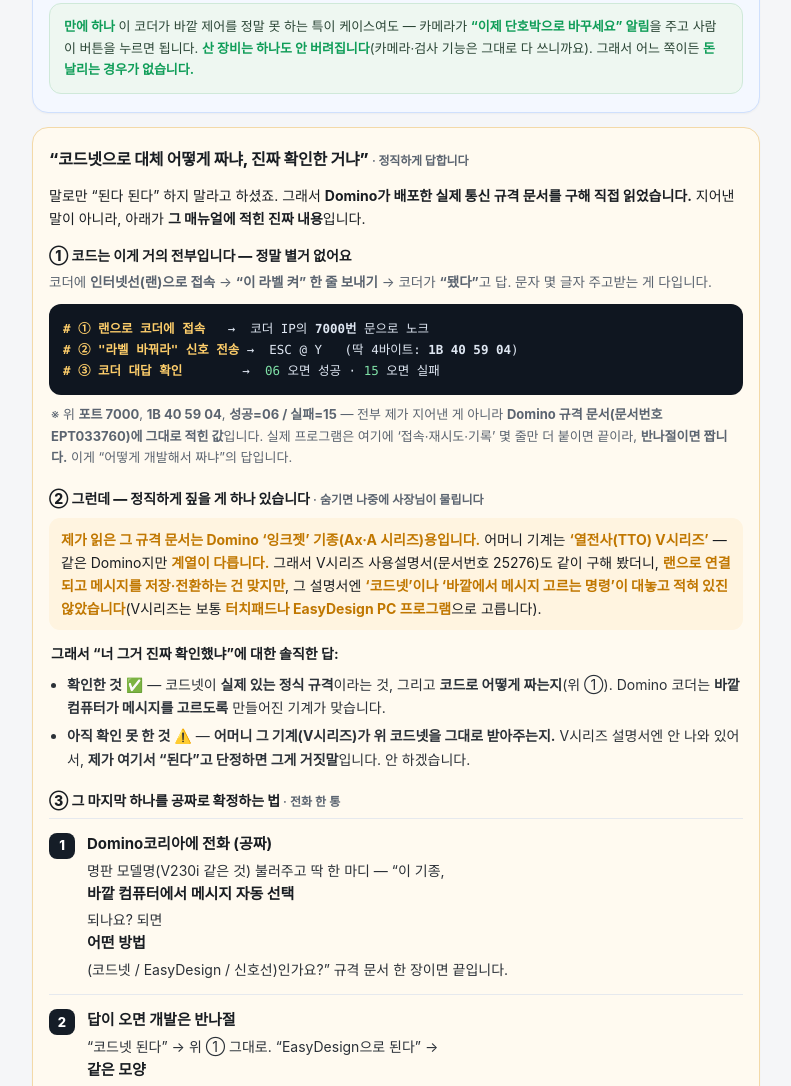
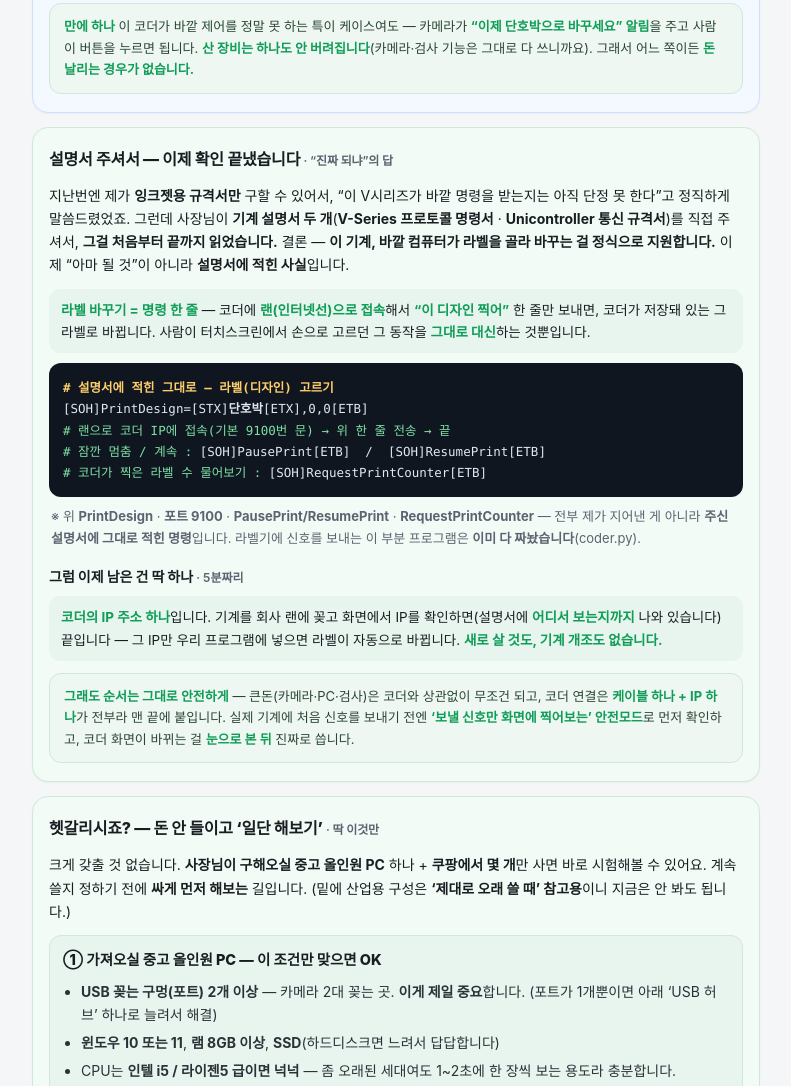
Before and after one commit to HONEST-FAMILY/factory-label-vision, a plain HTML site: page index.html in a window 1280 px wide. Shown: the part 1497-2583 px from the top of the page, without its empty margins (244-1035 px from the left). Drawn offline with Linux system fonts and the light colour scheme; a web font is replaced by a local one.

Commit message:
기계 설명서(V-Series·Unicontroller) 확인 결과 반영 — 라벨 자동 전환을 '확인 필요'에서 '설명서로 확인됨(PrintDesign)'으로 상향, 남은 건 코더 IP 하나

```diff
--- a/index.html
+++ b/index.html
@@ -108,13 +108,13 @@
 <body>
 <div class="wrap">
   <h1>공장 라벨 검수·자동 전환 시스템</h1>
-  <p class="lead">카메라로 제품을 세고 라벨을 대조해 태블릿에 보여주고, 라벨(찍는 제품)을 <b>자동으로 바꿔주는</b> 시스템. <b>반복작업 중 사람의 개수 실수를 막는 게 목적</b>입니다 — <b>가능성·방향 검토</b> (기계 사진 3장 확인함 · 확정 견적은 현장 실사 후)</p>
+  <p class="lead">카메라로 제품을 세고 라벨을 대조해 태블릿에 보여주고, 라벨(찍는 제품)을 <b>자동으로 바꿔주는</b> 시스템. <b>반복작업 중 사람의 개수 실수를 막는 게 목적</b>입니다 — <b>가능성·방향 검토</b> (기계 사진·설명서 확인함 · 확정 견적은 현장 실사 후)</p>
 
   <div class="card">
     <h2>한 줄 결론</h2>
     <div class="item"><span class="badge b-go">확실히 됨</span> &nbsp;앞·뒤 카메라로 세고 대조해 <b>태블릿에 실시간 표시</b></div>
     <div class="item"><span class="badge b-go">됨</span> &nbsp;라벨을 <b>바꿀 때를 스스로 감지</b> (개수 미리 입력 안 함)</div>
-    <div class="item"><span class="badge b-cond">거의 됨 · 확인 1건</span> &nbsp;라벨기가 <b>디지털 코더(Domino)</b>라 <b>찍을 제품을 자동으로 바꾸는 방향</b>은 맞음 — 로봇팔·롤 교체 필요 없음. 단 <b>이 모델이 바깥 명령을 받는지</b>만 Domino 전화로 확정하면 됨(아래 노란 칸)</div>
+    <div class="item"><span class="badge b-go">됨 · 설명서로 확인</span> &nbsp;라벨기(<b>Domino V시리즈</b>)가 <b>바깥 컴퓨터 명령으로 찍을 제품을 자동으로 바꾸는 것</b>을, 주신 <b>기계 설명서에서 확인</b> — 로봇팔·롤 교체 없이 <b>명령 한 줄</b>이면 됩니다(아래 초록 칸)</div>
   </div>
 
   <div class="card" style="border-color:#cfe0fd;background:#f4f8ff">
@@ -123,7 +123,7 @@
 
     <div class="sub-go"><b>어떻게 붙나</b> — 코더 뒤·옆의 <b>랜(이더넷) 또는 시리얼 포트</b>에 컴퓨터를 <b>케이블 한 가닥</b>으로 연결합니다. 그러면 컴퓨터가 <b>“C070 단호박 찍어”</b> 같은 신호를 보내고, 코더는 저장돼 있는 그 메시지로 바뀝니다. 사람이 터치스크린에서 손으로 고르던 그 동작을 <b>그대로 대신</b>하는 것뿐이에요.</div>
 
-    <p style="font-size:13.5px;color:var(--sub);margin:11px 2px 0">이건 Domino가 <b>‘코드넷(Codenet)’·‘이더넷/IP’·‘EasyDesign’</b> 같은 이름으로 <b>정식 제공</b>하는 방식이고, 공장 PLC·자동화 업체들이 <b>늘 이렇게</b> 코더를 붙입니다 — 우리가 만든 편법이 아닙니다. <b>다만 사장님 기계(V시리즈)가 이 중 어느 방법을 받는지는 아래 노란 칸에 정직하게 정리</b>했습니다(코드까지 함께).</p>
+    <p style="font-size:13.5px;color:var(--sub);margin:11px 2px 0">이건 Domino가 <b>이더넷(랜) 통신</b>으로 <b>정식 제공</b>하는 방식이고, 공장 PLC·자동화 업체들이 <b>늘 이렇게</b> 코더를 붙입니다 — 우리가 만든 편법이 아닙니다. <b>사장님 기계(V시리즈)가 이 방법을 받는 것도, 주신 설명서로 확인했습니다</b>(아래 초록 칸에 명령까지).</p>
 
     <p style="font-size:14px;font-weight:800;margin:17px 0 6px">왜 “다 샀는데 안 되네”가 안 생기나 <span style="font-weight:600;font-size:12px;color:var(--sub)">· 순서가 핵심</span></p>
     <ul>
@@ -140,30 +140,22 @@
     <div class="fix"><b>만에 하나</b> 이 코더가 바깥 제어를 정말 못 하는 특이 케이스여도 — 카메라가 <b>“이제 단호박으로 바꾸세요” 알림</b>을 주고 사람이 버튼을 누르면 됩니다. <b>산 장비는 하나도 안 버려집니다</b>(카메라·검사 기능은 그대로 다 쓰니까요). 그래서 어느 쪽이든 <b>돈 날리는 경우가 없습니다.</b></div>
   </div>
 
-  <div class="card" style="border-color:#f3d9a8;background:#fffaf0">
-    <h2>“코드넷으로 대체 어떻게 짜냐, 진짜 확인한 거냐” <span style="font-weight:600;font-size:12px;color:var(--sub)">· 정직하게 답합니다</span></h2>
-    <p style="font-size:14px;margin:0 0 12px">말로만 “된다 된다” 하지 말라고 하셨죠. 그래서 <b>Domino가 배포한 실제 통신 규격 문서를 구해 직접 읽었습니다.</b> 지어낸 말이 아니라, 아래가 <b>그 매뉴얼에 적힌 진짜 내용</b>입니다.</p>
+  <div class="card" style="border-color:#cfe9d9;background:#f2fbf5">
+    <h2>설명서 주셔서 — 이제 <b>확인 끝냈습니다</b> <span style="font-weight:600;font-size:12px;color:var(--sub)">· “진짜 되냐”의 답</span></h2>
+    <p style="font-size:14px;margin:0 0 12px">지난번엔 제가 <b>잉크젯용 규격서만</b> 구할 수 있어서, “이 V시리즈가 바깥 명령을 받는지는 아직 단정 못 한다”고 정직하게 말씀드렸었죠. 그런데 사장님이 <b>기계 설명서 두 개</b>(<b>V-Series 프로토콜 명령서</b> · <b>Unicontroller 통신 규격서</b>)를 직접 주셔서, <b>그걸 처음부터 끝까지 읽었습니다.</b> 결론 — <b>이 기계, 바깥 컴퓨터가 라벨을 골라 바꾸는 걸 정식으로 지원합니다.</b> 이제 “아마 될 것”이 아니라 <b>설명서에 적힌 사실</b>입니다.</p>
 
-    <p style="font-size:14px;font-weight:800;margin:14px 0 4px">① 코드는 이게 거의 전부입니다 — 정말 별거 없어요</p>
-    <p style="font-size:13.5px;color:var(--sub);margin:0 0 2px">코더에 <b>인터넷선(랜)으로 접속</b> → <b>“이 라벨 켜” 한 줄 보내기</b> → 코더가 <b>“됐다”</b>고 답. 문자 몇 글자 주고받는 게 다입니다.</p>
-    <pre class="code"><span class="h"># ① 랜으로 코더에 접속</span>   →  코더 IP의 <b>7000번</b> 문으로 노크
-<span class="h"># ② "라벨 바꿔라" 신호 전송</span> →  ESC @ Y   (딱 4바이트: <b>1B 40 59 04</b>)
-<span class="h"># ③ 코더 대답 확인</span>        →  <span class="c">06</span> 오면 성공 · <span class="c">15</span> 오면 실패</pre>
-    <p style="font-size:13px;color:var(--sub);margin:9px 2px 0">※ 위 <b>포트 7000</b>, <b>1B 40 59 04</b>, <b>성공=06 / 실패=15</b> — 전부 제가 지어낸 게 아니라 <b>Domino 규격 문서(문서번호 EPT033760)에 그대로 적힌 값</b>입니다. 실제 프로그램은 여기에 ‘접속·재시도·기록’ 몇 줄만 더 붙이면 끝이라, <b>반나절이면 짭니다.</b> 이게 “어떻게 개발해서 짜냐”의 답입니다.</p>
+    <div class="sub-go"><b>라벨 바꾸기 = 명령 한 줄</b> — 코더에 <b>랜(인터넷선)으로 접속</b>해서 <b>“이 디자인 찍어”</b> 한 줄만 보내면, 코더가 저장돼 있는 그 라벨로 바뀝니다. 사람이 터치스크린에서 손으로 고르던 그 동작을 <b>그대로 대신</b>하는 것뿐입니다.</div>
 
-    <p style="font-size:14px;font-weight:800;margin:18px 0 6px">② 그런데 — 정직하게 짚을 게 하나 있습니다 <span style="font-weight:600;font-size:12px;color:var(--sub)">· 숨기면 나중에 사장님이 물립니다</span></p>
-    <div class="sub-cond" style="font-size:14px"><b>제가 읽은 그 규격 문서는 Domino ‘잉크젯’ 기종(Ax·A 시리즈)용입니다.</b> 어머니 기계는 <b>‘열전사(TTO) V시리즈’</b> — 같은 Domino지만 <b>계열이 다릅니다.</b> 그래서 V시리즈 사용설명서(문서번호 25276)도 같이 구해 봤더니, <b>랜으로 연결되고 메시지를 저장·전환하는 건 맞지만</b>, 그 설명서엔 <b>‘코드넷’이나 ‘바깥에서 메시지 고르는 명령’이 대놓고 적혀 있진 않았습니다</b>(V시리즈는 보통 <b>터치패드나 EasyDesign PC 프로그램</b>으로 고릅니다).</div>
-    <p style="font-size:14px;margin:12px 2px 4px"><b>그래서 “너 그거 진짜 확인했냐”에 대한 솔직한 답:</b></p>
-    <ul>
-      <li><b>확인한 것</b> ✅ — 코드넷이 <b>실제 있는 정식 규격</b>이라는 것, 그리고 <b>코드로 어떻게 짜는지</b>(위 ①). Domino 코더는 <b>바깥 컴퓨터가 메시지를 고르도록</b> 만들어진 기계가 맞습니다.</li>
-      <li><b>아직 확인 못 한 것</b> ⚠️ — <b>어머니 그 기계(V시리즈)가 위 코드넷을 그대로 받아주는지.</b> V시리즈 설명서엔 안 나와 있어서, <b>제가 여기서 “된다”고 단정하면 그게 거짓말</b>입니다. 안 하겠습니다.</li>
-    </ul>
+    <pre class="code"><span class="h"># 설명서에 적힌 그대로 — 라벨(디자인) 고르기</span>
+[SOH]PrintDesign=[STX]<b>단호박</b>[ETX],0,0[ETB]
+<span class="c"># 랜으로 코더 IP에 접속(기본 9100번 문) → 위 한 줄 전송 → 끝</span>
+<span class="c"># 잠깐 멈춤 / 계속 :</span> [SOH]PausePrint[ETB]  /  [SOH]ResumePrint[ETB]
+<span class="c"># 코더가 찍은 라벨 수 물어보기 :</span> [SOH]RequestPrintCounter[ETB]</pre>
+    <p style="font-size:13px;color:var(--sub);margin:9px 2px 0">※ 위 <b>PrintDesign</b> · <b>포트 9100</b> · <b>PausePrint/ResumePrint</b> · <b>RequestPrintCounter</b> — 전부 제가 지어낸 게 아니라 <b>주신 설명서에 그대로 적힌 명령</b>입니다. 라벨기에 신호를 보내는 이 부분 프로그램은 <b>이미 다 짜놨습니다</b>(coder.py).</p>
 
-    <p style="font-size:14px;font-weight:800;margin:18px 0 6px">③ 그 마지막 하나를 <b>공짜로</b> 확정하는 법 <span style="font-weight:600;font-size:12px;color:var(--sub)">· 전화 한 통</span></p>
-    <div class="step"><div class="n">1</div><div class="t"><b>Domino코리아에 전화 (공짜)</b>명판 모델명(V230i 같은 것) 불러주고 딱 한 마디 — “이 기종, <b>바깥 컴퓨터에서 메시지 자동 선택</b> 되나요? 되면 <b>어떤 방법</b>(코드넷 / EasyDesign / 신호선)인가요?” 규격 문서 한 장이면 끝입니다.</div></div>
-    <div class="step"><div class="n">2</div><div class="t"><b>답이 오면 개발은 반나절</b>“코드넷 된다” → 위 ① 그대로. “EasyDesign으로 된다” → <b>같은 모양</b>인데 보내는 상대만 바뀝니다. <b>방법만 정해지면 코드는 짧아요.</b></div></div>
-
-    <div class="fix" style="margin-top:12px"><b>그래서 돈은 안 위험합니다</b> — 이 ‘확인 못 한 하나’가 설령 안 되더라도, <b>카메라·PC·검사 프로그램(비싼 90%)은 코더와 아무 상관없이 그대로 다 됩니다.</b> 못 되는 건 “자동으로 척 바뀌는” 편의 하나뿐이고, 그땐 <b>카메라가 “이제 단호박!” 하고 띄워주면 사람이 톡 누르면</b> 됩니다.</div>
+    <p style="font-size:14px;font-weight:800;margin:16px 0 6px">그럼 이제 남은 건 딱 하나 <span style="font-weight:600;font-size:12px;color:var(--sub)">· 5분짜리</span></p>
+    <div class="sub-go"><b>코더의 IP 주소 하나</b>입니다. 기계를 회사 랜에 꽂고 화면에서 IP를 확인하면(설명서에 <b>어디서 보는지까지</b> 나와 있습니다) 끝입니다 — 그 IP만 우리 프로그램에 넣으면 라벨이 자동으로 바뀝니다. <b>새로 살 것도, 기계 개조도 없습니다.</b></div>
+    <div class="fix" style="margin-top:12px"><b>그래도 순서는 그대로 안전하게</b> — 큰돈(카메라·PC·검사)은 코더와 상관없이 무조건 되고, 코더 연결은 <b>케이블 하나 + IP 하나</b>가 전부라 맨 끝에 붙입니다. 실제 기계에 처음 신호를 보내기 전엔 <b>‘보낼 신호만 화면에 찍어보는’ 안전모드</b>로 먼저 확인하고, 코더 화면이 바뀌는 걸 <b>눈으로 본 뒤</b> 진짜로 씁니다.</div>
   </div>
 
   <div class="card" style="border-color:#cfe9d9;background:#f2fbf5">
@@ -255,7 +247,7 @@
     <div class="sub-go"><b>핵심</b> — 코더 화면에 <b>“현재 메시지: C069 고구마스프”</b>라고 떠 있습니다. 즉 제품 하나하나가 코더 안에 <b>‘메시지(양식)’로 저장</b>돼 있고, <b>제품을 바꾼다 = 저장된 메시지를 골라 바꾸는 일</b>입니다. 롤을 손으로 갈아 끼우는 게 아닙니다.</div>
     <div class="fix"><b>정정</b> — 앞선 검토에서 라벨을 ‘인쇄된 필름 롤 수동 교체’로 봤던 것은 오판이었습니다. 사진 3장(조작판·Domino 몸체·Domino 터치스크린)을 다시 확인해 <b>디지털 코더로 바로잡았습니다.</b></div>
     <ul>
-      <li>이 코더(Domino V시리즈)는 <b>랜으로 연결되고 메시지를 저장·전환</b>합니다. 사람이 손으로 ‘메시지들’에서 고르는 그 동작을 <b>바깥에서 명령으로 대신하게</b> 하는 게 목표인데, <b>그 정확한 방법(코드넷/EasyDesign/신호선)은 이 모델로 Domino에 확인해야 확정</b>됩니다 — 위 노란 칸에 <b>확인한 것·못 한 것을 정직하게</b> 갈라 놨습니다.</li>
+      <li>이 코더(Domino V시리즈)는 <b>랜으로 연결되고 메시지를 저장·전환</b>합니다. 사람이 손으로 ‘메시지들’에서 고르는 그 동작을, <b>바깥에서 명령 한 줄로 대신</b>할 수 있습니다 — 주신 <b>V시리즈 설명서에서 그 명령(PrintDesign)을 확인</b>했습니다(위 초록 칸).</li>
       <li>그래서 요청 3(자동 전환)은 <b>로봇팔 같은 게 필요 없습니다.</b> 카메라가 “이번엔 단호박” 하고 알아보면, 코더에 <b>‘단호박 메시지 찍어’ 신호만</b> 보내면 됩니다.</li>
       <li>코더는 이미 <b>제조일자·소비기한을 자동으로 올려</b> 찍고 있어서, 우리는 <b>“어느 제품이냐”만 자동으로 골라주면</b> 됩니다.</li>
     </ul>
@@ -306,13 +298,13 @@
     </div>
 
     <div class="item">
-      <p class="q"><span class="qnum">3</span>기계를 조작해 찍을 제품을 자동으로 바꾸기 <span class="badge b-cond">거의 됨 · 확인 1건</span></p>
-      <div class="sub-cond"><b>방향은 맞습니다.</b> 이 기계는 ‘제어 기능이 없는’ 기계가 아니라 <b>이미 디지털로 제어되는 Domino 코더</b>라, 사람이 터치스크린에서 메시지를 고르던 걸 <b>바깥에서 명령으로 고르게</b> 하는 겁니다. <b>다만 이 V시리즈 모델이 바깥 명령을 받는지·어떤 방법인지는 아직 제가 단정 못 합니다</b>(위 노란 칸에 정직하게 정리). 그 하나만 Domino 전화로 확정하면 됩니다.</div>
+      <p class="q"><span class="qnum">3</span>기계를 조작해 찍을 제품을 자동으로 바꾸기 <span class="badge b-go">됨 · 설명서로 확인</span></p>
+      <div class="sub-go"><b>됩니다.</b> 이 기계는 ‘제어 기능이 없는’ 기계가 아니라 <b>이미 디지털로 제어되는 Domino 코더</b>라, 사람이 터치스크린에서 메시지를 고르던 걸 <b>바깥에서 명령으로 고르게</b> 하는 겁니다. 사장님이 주신 <b>V시리즈 설명서에서 그 명령(PrintDesign)을 확인</b>했고, 그 부분 프로그램도 <b>이미 짜놨습니다</b>(위 초록 칸). 남은 건 코더 <b>IP 주소 하나</b>뿐입니다.</div>
       <ul>
         <li><b>자동 전환</b> — 코더 랜선·시리얼로 <b>메시지 자동 선택</b>. 카메라가 제품을 알아보는 순간 코더가 그 제품 라벨로 바뀝니다. 사람이 고를 일이 없어 <b>품목을 잘못 고르는 실수부터 사라집니다.</b></li>
         <li><b>사람 개수 실수 차단 (핵심)</b> — 걱정하신 건 기계 오작동이 아니라 <b>반복작업 중 사람 실수</b>죠(10개 찍을 걸 14개). 앞·뒤 카메라가 실물 수와 찍힌 수를 대조해 <b>초과되는 순간 경보</b>하고, 코더가 디지털 제어라 원하면 <b>초과분은 아예 안 찍히게</b> 막을 수도 있습니다.</li>
         <li><b>품목 재확인</b> — 바꾼 뒤 카메라 B가 찍힌 글자·바코드를 읽어 <b>맞게 바뀌었는지</b> 한 번 더 확인 → 고구마스프 자리에 단호박이 찍히는 것도 차단.</li>
-        <li><b>확정 전 확인 한 가지 (핵심)</b> — 이 <b>V시리즈 모델이 바깥 명령을 받는지, 받으면 어떤 방법인지</b>를 Domino에 확인해야 합니다. 명판 모델명만 불러주면 규격 문서 한 장으로 답이 옵니다. <b>이게 확정되기 전엔 “무조건 된다”고 말하지 않겠습니다</b> — 위 노란 칸에 확인한 것·못 한 것을 갈라 놨습니다.</li>
+        <li><b>남은 준비 한 가지</b> — 코더를 회사 랜에 꽂고 <b>IP 주소</b>만 확인하면 됩니다(설명서에 보는 곳까지 나와 있음). 그 IP를 프로그램에 넣으면 자동 전환 완성 — 새로 살 것도, 기계 개조도 없습니다.</li>
       </ul>
     </div>
   </div>
@@ -473,7 +465,7 @@
     <h2>이제 필요한 것 <span style="font-weight:600;font-size:12px;color:var(--sub)">· 기계 확인됨, 남은 건 아래</span></h2>
     <ul class="need">
       <li><s style="color:var(--sub)">기계 종류</s> → <b>확인됨</b> (Domino 디지털 코더 · V시리즈 · 터치스크린)</li>
-      <li>코더의 <b>정확한 세부 모델 + 열린 포트(랜/시리얼)</b> — Domino AS(기계에 붙은 콜센터) 또는 프린터 몸체 라벨로 확인. <b>자동 전환 배선·비용 확정용</b></li>
+      <li>코더를 회사 랜에 연결한 뒤 <b>IP 주소</b>(코더 화면에서 확인) — 통신 방법·포트(랜 9100)는 <b>주신 설명서로 확인 완료</b>. 이 IP 하나면 자동 전환이 붙습니다</li>
       <li>코더에 저장된 <b>제품(메시지) 목록</b> (한우오색·단호박·고구마스프 등 — 카메라 인식과 자동 선택 매칭용)</li>
       <li>품목별 <b>샘플 사진 몇 장</b> (인식 학습용)</li>
       <li>레일 <b>속도</b>와 그 자리 <b>조명</b> 상태, 라벨에 <b>바코드</b> 있는지</li>
```
